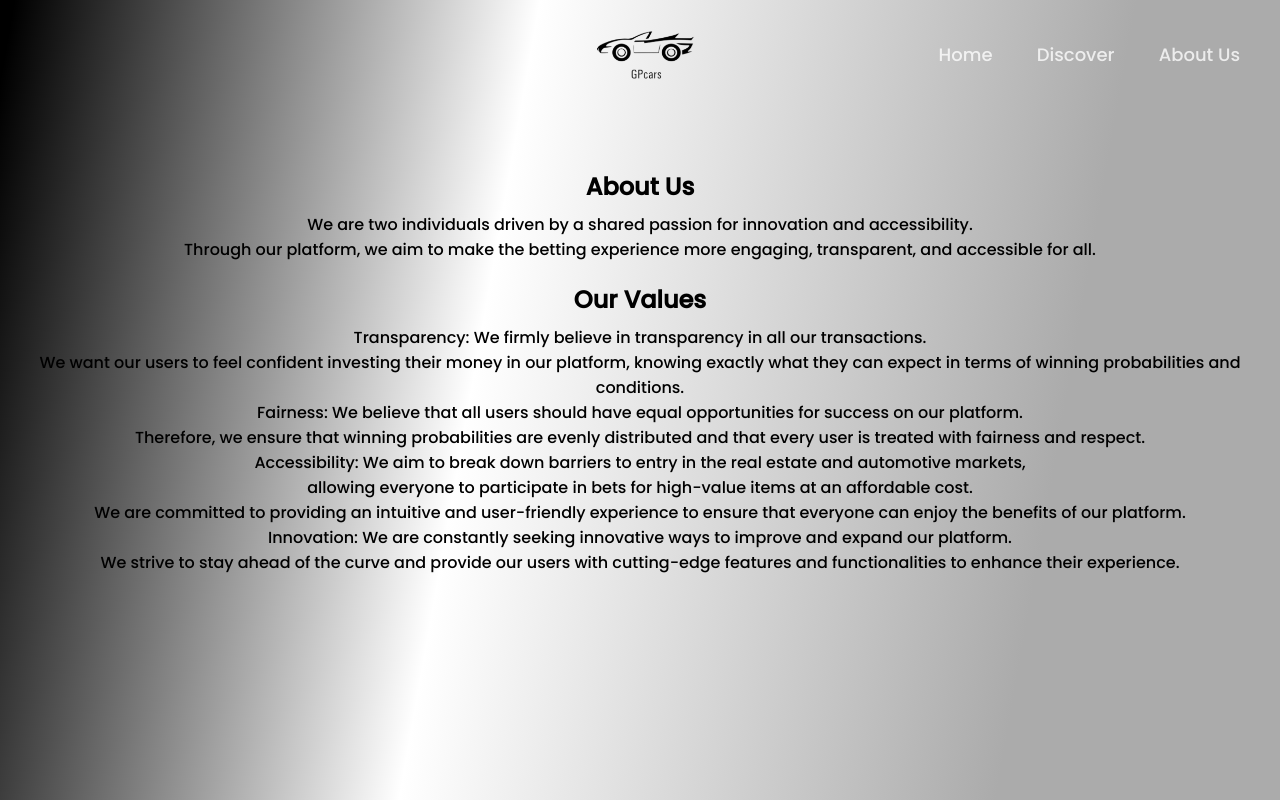
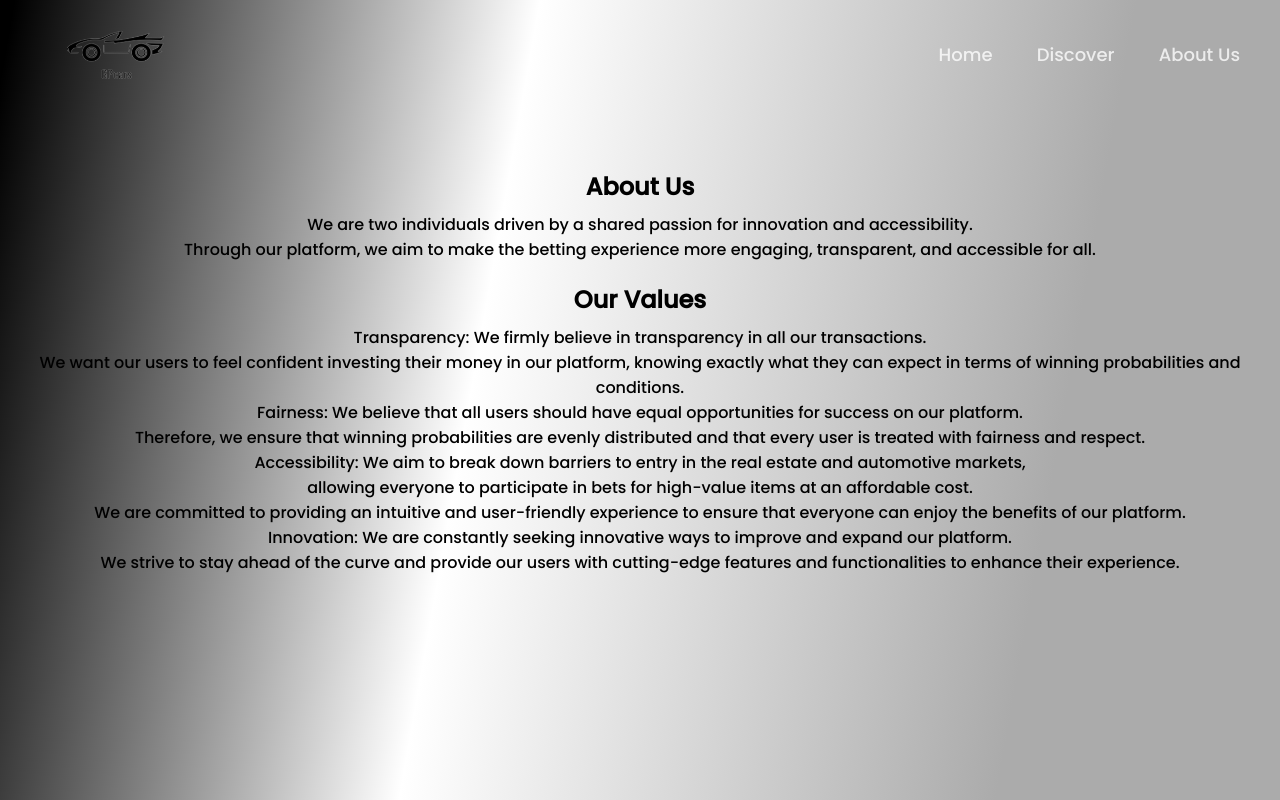
Before and after one commit to leogds07/GPcars, a plain HTML site: page about.html in a window 1280 px wide. Drawn offline with Linux system fonts and the light colour scheme; files that its build step writes are made by us from their sources; files whose address does not match are found by name.

Commit message:
Add files via upload

```diff
--- a/style_about.css
+++ b/style_about.css
@@ -33,7 +33,7 @@ nav{
 .logo{
     width: 140px;
     position: relative;
-    left: 580px;
+    left: 50px;
 }
 
 nav ul li{
```
